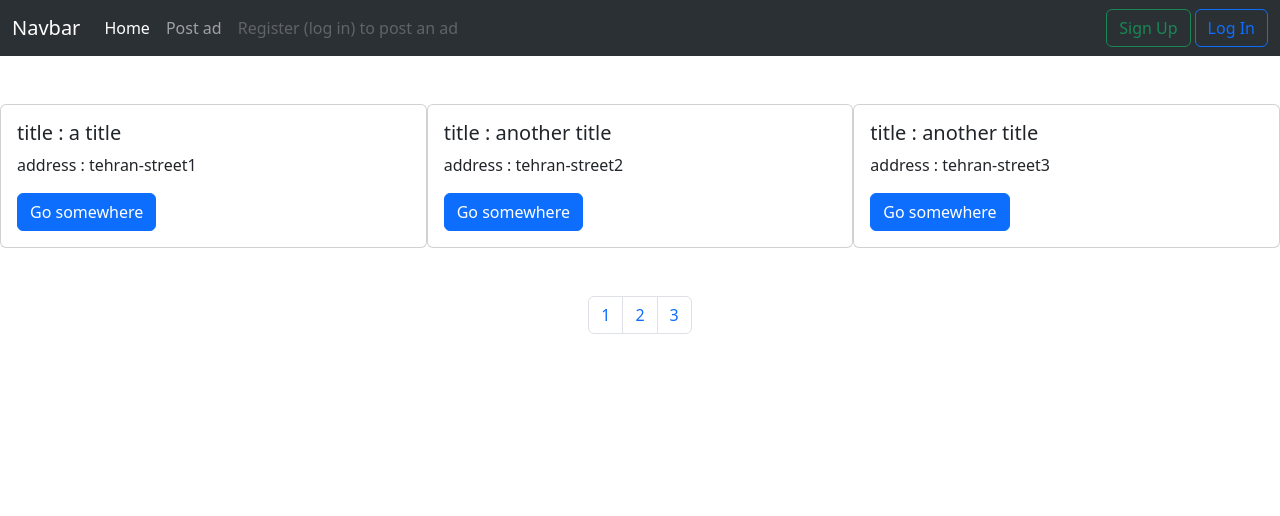
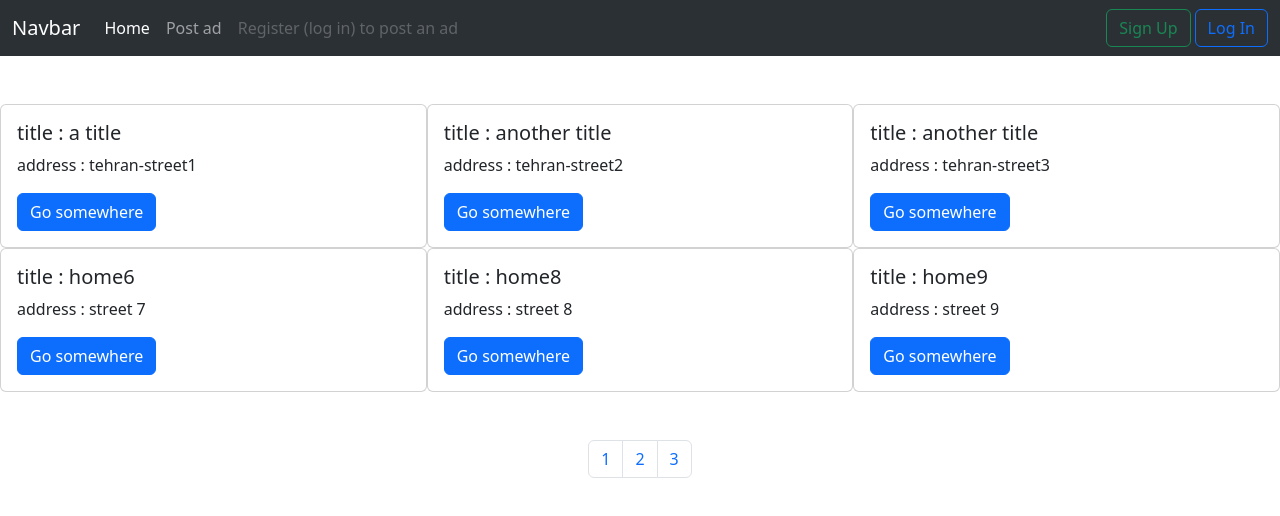
Before and after one commit to sedmahdihashemi/Home-Site, a React (Vite) app in the folder HomeSite/: page / in a window 1280 px wide. Shown: the top 516 px of the page. Built offline with nearby package versions, Linux system fonts and the light colour scheme; data requests are answered from the project's data file.

Commit message:
fix FormAd

```diff
--- a/HomeSite/src/components/FormAd.jsx
+++ b/HomeSite/src/components/FormAd.jsx
@@ -1,16 +1,37 @@
 import React, { useState } from 'react'
 import Map from './Map'
 import { toast } from 'react-toastify'
+import { usePostContext } from '../store/Store'
+import { useNavigate } from 'react-router'
 
 export default function FormAd() {
 
-    const[tileInp , setTitleInp] = useState('')
+    const[titleInp , setTitleInp] = useState('')
     const[phoneInp , setPhoneInp] = useState('')
     const[addressInp , setAddressInp] = useState('')
     const[descInp , setDescInp] = useState('')
+    const {listMap , setListMap} = usePostContext()
+    const navigate = useNavigate()
     const adHandlerForm = (e)=>{
         e.preventDefault()
         if(isValide()){
+            let registerObj = {title:titleInp , phone:phoneInp , address:addressInp , desc:descInp,locationMap:listMap}
+            fetch('http://localhost:8000/posts',{
+                method:'POST',
+                headers:{
+                    'Content-Type':'application/json',
+
+                    },
+                    body:JSON.stringify(registerObj)
+
+            }).then(res =>{
+                toast.success('Register successfully')
+                navigate('/')
+
+            }).catch(err=>{
+                toast.error('Faild'+err.massage)
+
+            })
 
         }
 
@@ -19,7 +40,7 @@ export default function FormAd() {
     const isValide = ()=>{
         let valide = true
          let errorMassage = 'Please enter the value in '
-        if(tileInp == null || tileInp == ''){
+        if(titleInp == null || titleInp == ''){
             valide = false
             errorMassage += ' title '
         }
@@ -35,9 +56,18 @@ export default function FormAd() {
             valide = false
             errorMassage += ' title '
         }
+        if(listMap.length == 0){
+            valide = false
+            toast.warning('Please select one map')
+        }
+        if(listMap.length > 1){
+            valide = false
+            toast.warning('Please select one map')
+        }
         if(!valide){
             toast.warning(errorMassage)
         }
+
 
 
          return valide
@@ -50,7 +80,7 @@ export default function FormAd() {
             </div>
             <div class="col-md-6">
                 <label htmlFor="inputPhone4" class="form-label">Phone</label>
-                <input onChange={(e) => setPhoneInp(e.target.value)} type="email" class="form-control" id="inputPhone4" />
+                <input onChange={(e) => setPhoneInp(e.target.value)} type="text" class="form-control" id="inputPhone4" />
             </div>
 
             <div class="col-12">
@@ -62,14 +92,14 @@ export default function FormAd() {
                 <input type="text" onChange={(e) => setDescInp(e.target.value)} class="form-control" id="inputDesc4" placeholder="Description" />
             </div>
             <div className='col-8 d-flex'>
+            <h4 className='col-6 ms-3'>select your location</h4>
             <Map />
-            <h4 className='col-6 ms-3'>select your location</h4>
             </div>
 
 
 
             <div class="col-12">
-                <button type="submit" class="btn btn-primary">Sign in</button>
+                <button type="submit" class="btn btn-primary">new Ad</button>
             </div>
 
 
--- a/HomeSite/src/components/Map.jsx
+++ b/HomeSite/src/components/Map.jsx
@@ -6,27 +6,38 @@ import useApi, { useOneApi } from '../hook/useApi';
 import { useParams } from 'react-router';
 import { FaLocationDot } from "react-icons/fa6";
 import MarkerMap from './MarkerMap';
+import { usePostContext } from '../store/Store';
 
 export default function Map({ lat = 0 , lng = 0 , id }) {
 //   const [center, setCenter] = useState({ lat, lng });
 const param = useParams()
 const [center, setCenter] = useState({ "lat":35.6919,"lng":51.3880});
 const mapRef = useRef()
+const {listMap , setListMap} = usePostContext()
+console.log(listMap.length);
 
-
+const[locationList , setLocationList] = useState([])
+const[isClick , setIsClick] = useState(1)
+console.log(locationList);
 
 
 
 
 
   return (
-    <div className='col-12 overflow-hidden' style={{ height: '350px' }}>
-      <MapContainer center={center} className='col-12 h-100' scrollWheelZoom={false} zoom={12} mapRef={mapRef}>
+    <div  className='col-12 overflow-hidden bg-primary' style={{ height: '350px' }}>
+      <MapContainer  center={center} className='col-12 h-100' scrollWheelZoom={false} zoom={12} mapRef={mapRef}>
         <TileLayer
           url={'https://{s}.tile.openstreetmap.org/{z}/{x}/{y}.png'}
           attribution={'&copy; <a href="https://www.maptiler.com/">maptiler</a> contributors'}
         />
-        <MarkerMap center={center} />
+        {
+            param.id == undefined   ?
+            <MarkerMap  center={center} locationList={locationList} setLocationList={setLocationList}  />
+            :
+            <h3>5</h3>
+
+        }
       </MapContainer>
     </div>
   );
--- a/HomeSite/src/components/MarkerMap.jsx
+++ b/HomeSite/src/components/MarkerMap.jsx
@@ -1,25 +1,42 @@
-import React, { useState } from 'react'
+import React, { useEffect, useState } from 'react'
 import { Marker, useMapEvent } from 'react-leaflet'
 import L from 'leaflet'
 import iconUrl from 'leaflet/dist/images/marker-icon.png'
-export default function MarkerMap({ center }) {
-    const[locationList , setLocationList] = useState([])
+import { usePostContext } from '../store/Store'
+export default function MarkerMap({ center, locationList, setLocationList }) {
+
+    const { listMap, setListMap } = usePostContext()
     const markerIcon = L.icon({
         iconUrl: iconUrl,
         iconSize: [25, 41],
     })
-    useMapEvent('click' , (event)=>{
-        const latlng = event.latlng
-        setLocationList((prev) => [...prev , latlng])
+
+        useMapEvent('click', (event) => {
+
+            const latlng = event.latlng
+            setLocationList((prev) => [...prev, latlng])
+
+                setListMap((prev) => [...prev, latlng])
+
     })
-    console.log(locationList);
+
+
+
+
+
+
+
+
 
     return (
         <>
             {
-                locationList.map((location , index) => (
+
+                locationList.map((location, index) => (
                     <Marker key={index} position={location} icon={markerIcon} />
-                    ))
+                ))
+
+
             }
 
         </>
--- a/HomeSite/src/data/db.json
+++ b/HomeSite/src/data/db.json
@@ -3,35 +3,64 @@
     {
       "id": "1",
       "title": "a title",
-      "phone" :"79854",
-      "lat":13.084622,
-      "lng":80.248357,
-      "address" :"tehran-street1",
-      "desc":"my home is big"
+      "phone": "79854",
+      "lat": 13.084622,
+      "lng": 80.248357,
+      "address": "tehran-street1",
+      "desc": "my home is big"
     },
     {
       "id": "2",
       "title": "another title",
-      "phone" :"132564",
-      "lat":"13.084622",
-      "lng":"80.248357",
-      "address" :"tehran-street2",
-      "desc":"my home is very good"
+      "phone": "132564",
+      "lat": "13.084622",
+      "lng": "80.248357",
+      "address": "tehran-street2",
+      "desc": "my home is very good"
     },
     {
       "id": "3",
       "title": "another title",
-      "phone" :"89849",
-      "lat":13.084622,
-      "lng":80.248357,
-      "address" :"tehran-street3",
-      "desc":"my home is blue"
+      "phone": "89849",
+      "lat": 13.084622,
+      "lng": 80.248357,
+      "address": "tehran-street3",
+      "desc": "my home is blue"
+    },
+    {
+      "id": "7716",
+      "title": "home6",
+      "phone": "45654",
+      "address": "street 7",
+      "desc": "my home is gray"
+    },
+    {
+      "id": "663d",
+      "title": "home8",
+      "phone": "147852",
+      "address": "street 8",
+      "desc": "my home is bad",
+      "locationMap": [
+        {
+          "lat": 35.67403185377907,
+          "lng": 51.48098282374285
+        }
+      ]
+    },
+    {
+      "id": "5e83",
+      "title": "home9",
+      "phone": "0015748",
+      "address": "street 9",
+      "desc": "my home is nice",
+      "locationMap": [
+        {
+          "lat": 35.6943887761439,
+          "lng": 51.359896355949076
+        }
+      ]
     }
   ],
-
-
-
-
   "users": [
     {
       "id": "1",
@@ -40,7 +69,6 @@
       "phone": "",
       "password": ""
     },
-
     {
       "id": "a6e3",
       "user": "sedmahdi",
@@ -62,7 +90,6 @@
       "email": "wdwd@dldfdf.dmdv",
       "password": "yukkuku"
     },
-
     {
       "id": "2876",
       "user": "javad",
--- a/HomeSite/src/pages/OneHome.jsx
+++ b/HomeSite/src/pages/OneHome.jsx
@@ -17,7 +17,7 @@ export default function OneHome() {
 
     return (
       <div className='col-8 mt-4 d-flex justify-content-center'>
-          <div class="card col-5 overflow-hidden bg-success " >
+          <div class="card col-5 overflow-hidden  " >
             <Map {...oneData} />
                 <div class="card-body">
                     <h5 class="card-title">Card title : {oneData.title}</h5>
--- a/HomeSite/src/store/Store.jsx
+++ b/HomeSite/src/store/Store.jsx
@@ -7,8 +7,9 @@ export const usePostContext = () =>{
 
 export default function postProvider({children}){
 const [isLogIn , setIsLogIn] = useState(false)
+const [listMap , setListMap] = useState([])
     return (
-        <postHomeContext.Provider value={{isLogIn,setIsLogIn}}>
+        <postHomeContext.Provider value={{isLogIn,setIsLogIn,listMap , setListMap}}>
             {children}
         </postHomeContext.Provider>
     )
```
